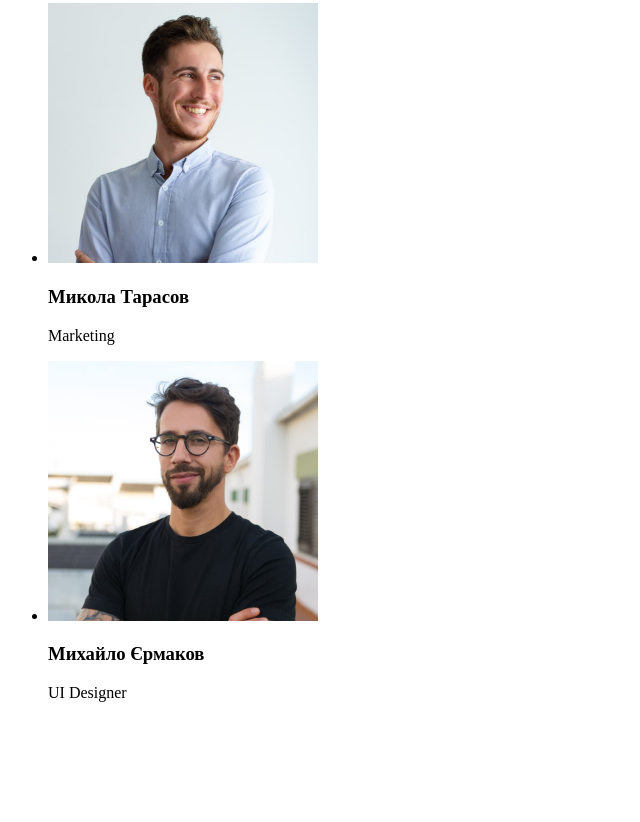
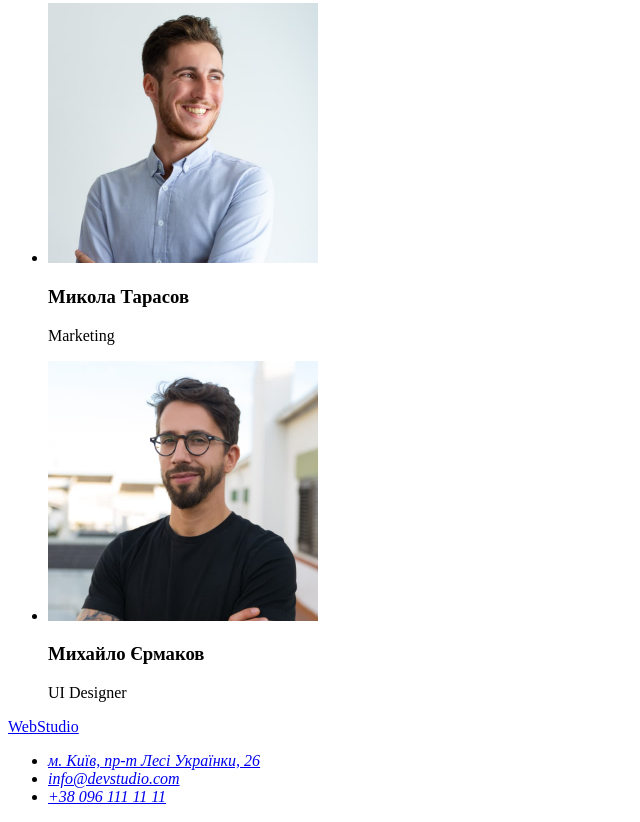
Before and after one commit to IrinaDru/goit-markup-hw-01, a plain HTML site: page index.html in a window 1280 px wide. Shown: the part 2333-3155 px from the top of the page, without its empty margins (0-640 px from the left). Before the commit the page ends 3051 px from the top, so only its background shows below. Drawn offline with Linux system fonts and the light colour scheme.

Commit message:
Додає footer

```diff
--- a/index.html
+++ b/index.html
@@ -93,6 +93,19 @@
 
     </main>
 
-    <footer></footer>
+    <footer>
+        <a href="#">WebStudio</a>
+        <address>
+            <ul>
+                <li><a href="https://goo.gl/maps/YPVBJkBedweZZXJN6"
+                       target="_blank"
+                       rel="noopener noreferrer nofollow">м. Київ, пр-т Лесі Українки, 26 </a></li>
+                <li><a href="mailto:info@devstudio.com"
+                       target="_blank"
+                       rel="noopener noreferrer nofollow">info@devstudio.com</a></li>
+                <li><a href="tel:+380961111111">+38 096 111 11 11</a></li>
+            </ul>
+        </address>
+    </footer>
 </body>
 </html>
```
